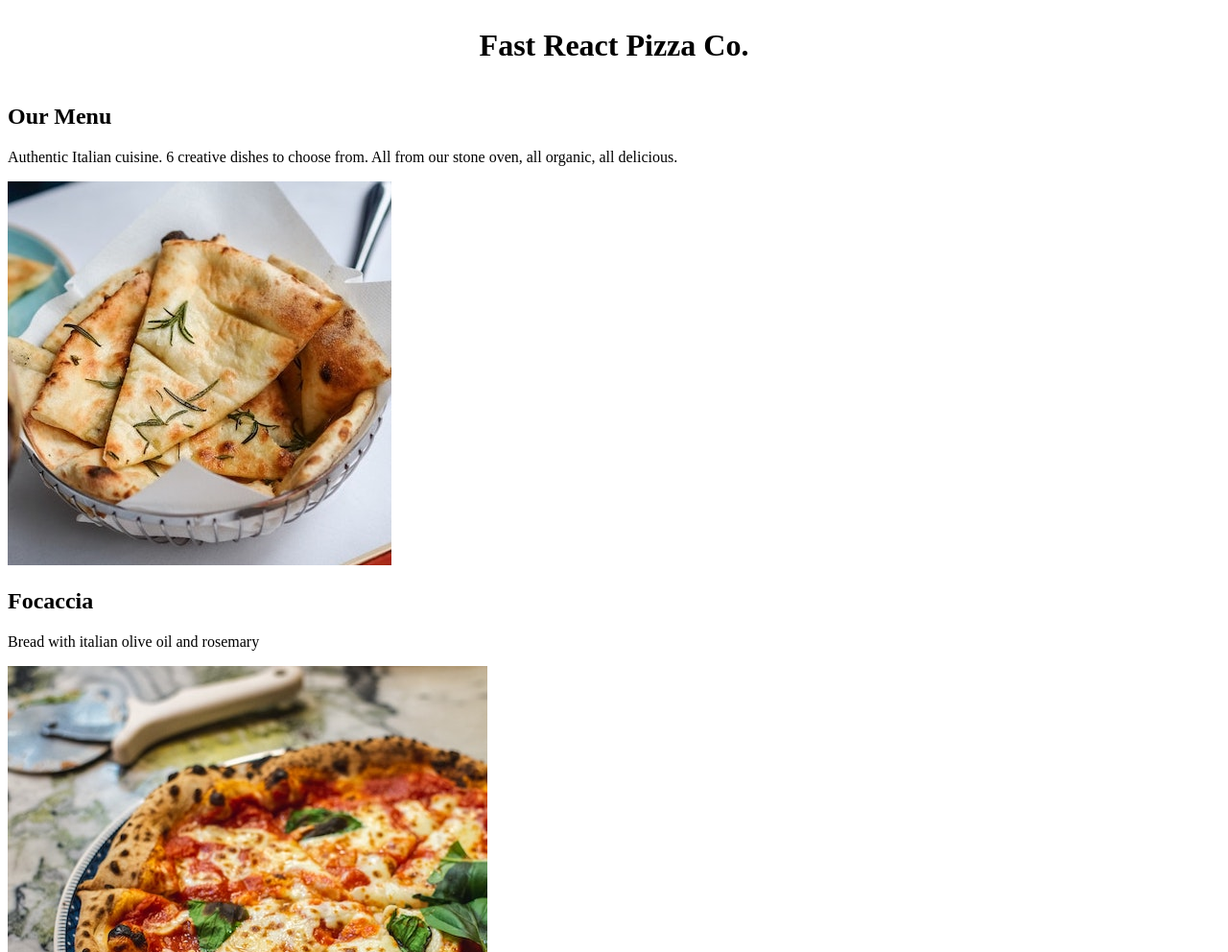
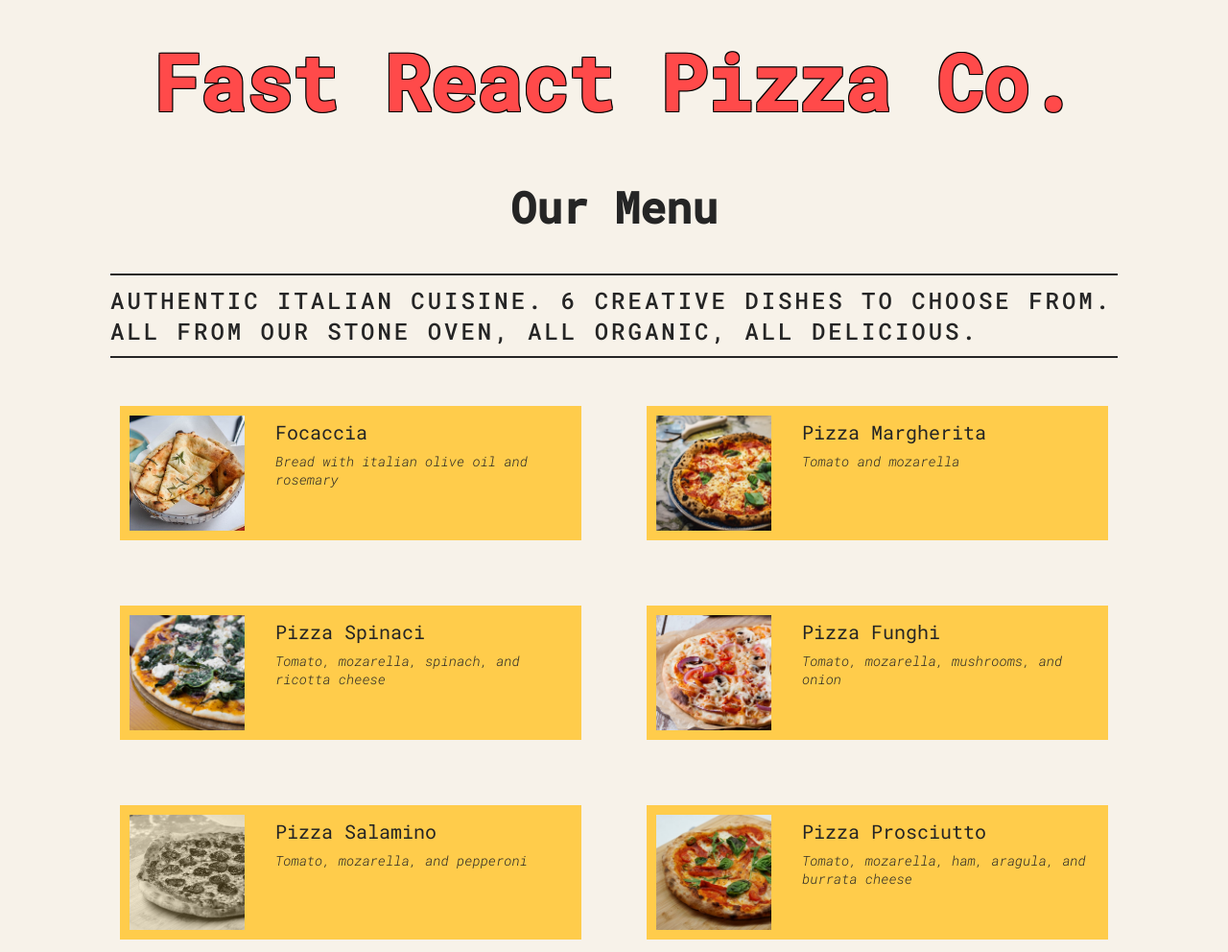
Before and after one commit to syarlagadda-dev/React1-PizzaMenu, a React app: page / in a window 1280 px wide. Shown: the top 992 px of the page at 96% size. Built offline with nearby package versions, Linux system fonts and the light colour scheme.

Commit message:
Webpage Completion
TODO: Buttons

```diff
--- a/public/index.css
+++ b/src/index.css
@@ -1,4 +1,4 @@
-@import url('https://fonts.googleapis.com/css2?family=Roboto+Mono:ital,wght@0,300;0,400;0,500;1,300&display=swap');
+@import url("https://fonts.googleapis.com/css2?family=Roboto+Mono:ital,wght@0,300;0,400;0,500;1,300&display=swap");
 
 * {
   margin: 0;
@@ -11,7 +11,7 @@ html {
 }
 
 body {
-  font-family: 'Roboto Mono', sans-serif;
+  font-family: "Roboto Mono", sans-serif;
   color: #252525;
   font-weight: 400;
   background-color: #f7f2e9;
@@ -22,7 +22,7 @@ body {
 }
 
 .container {
-  max-width: 80rem;
+  max-width: 105rem;
   margin: 0 auto;
 
   display: flex;
@@ -55,7 +55,7 @@ body {
 .header h1::before,
 .header h1::after {
   display: block;
-  content: '';
+  content: "";
   height: 3px;
   width: 12rem;
   background-color: #edc84b;
--- a/src/index.js
+++ b/src/index.js
@@ -1,9 +1,10 @@
 import React from "react";
 import ReactDOM from "react-dom/client";
+import "./index.css";
 
 function App() {
   return (
-    <div>
+    <div className="container">
       <Header />
       <Menu />
       <Footer />
@@ -11,13 +12,29 @@ function App() {
   );
 }
 
-function Pizza({ x }) {
+function Pizza(props) {
   return (
-    <div>
-      <img src={pizzaData[x].photoName} alt={pizzaData[x].name} />
-      <h2>{pizzaData[x].name}</h2>
-      <p>{pizzaData[x].ingredients}</p>
-    </div>
+    <li
+      className="pizza"
+      style={{
+        margin: "10px",
+        padding: "10px",
+        backgroundColor: "#ffcc4bff",
+      }}
+    >
+      <img
+        src={props.pizzaObj.photoName}
+        alt={props.pizzaObj.name}
+        style={{
+          filter: props.pizzaObj.soldOut ? "grayscale(100%)" : "none",
+          opacity: props.pizzaObj.soldOut ? 0.8 : 1,
+        }}
+      />
+      <div className="pizza-info">
+        <h3>{props.pizzaObj.name}</h3>
+        <p>{props.pizzaObj.ingredients}</p>
+      </div>
+    </li>
   );
 }
 
@@ -25,8 +42,12 @@ function Header() {
   return (
     <div
       style={{
+        textShadow:
+          "-1px -1px 0 black, 1px -1px 0 black, -1px  1px 0 black, 1px  1px 0 black",
         display: "flex",
         justifyContent: "center",
+        color: "#ff4a4aff",
+        fontSize: "40px",
       }}
     >
       <h1>Fast React Pizza Co.</h1>
@@ -36,19 +57,32 @@ function Header() {
 
 function Menu() {
   return (
-    <div>
-      <h2>Our Menu</h2>
-      <p>
+    <main className="menu">
+      <h1
+        style={{
+          display: "flex",
+          justifyContent: "center",
+          fontSize: "45px",
+        }}
+      >
+        Our Menu
+      </h1>
+      <h2
+        style={{
+          display: "flex",
+          justifyContent: "center",
+          paddingBottom: "10px",
+        }}
+      >
         Authentic Italian cuisine. 6 creative dishes to choose from. All from
         our stone oven, all organic, all delicious.
-      </p>
-      <Pizza x={0} />
-      <Pizza x={1} />
-      <Pizza x={2} />
-      <Pizza x={3} />
-      <Pizza x={4} />
-      <Pizza x={5} />
-    </div>
+      </h2>
+      <ul className="pizzas">
+        {pizzaData.map((pizza) => (
+          <Pizza pizzaObj={pizza} key={pizza.name} />
+        ))}
+      </ul>
+    </main>
   );
 }
 
```
